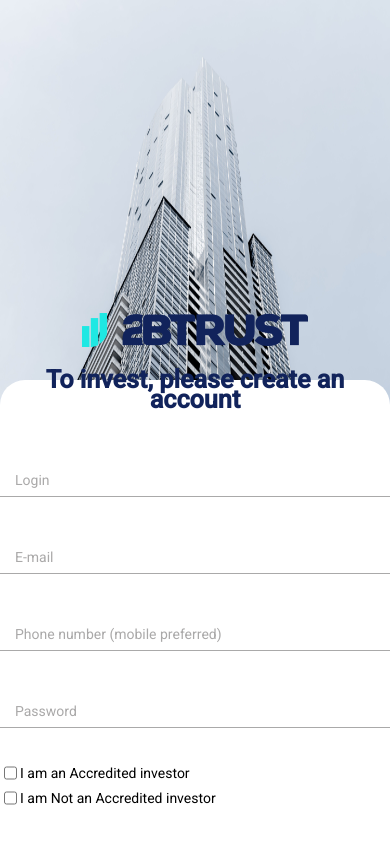
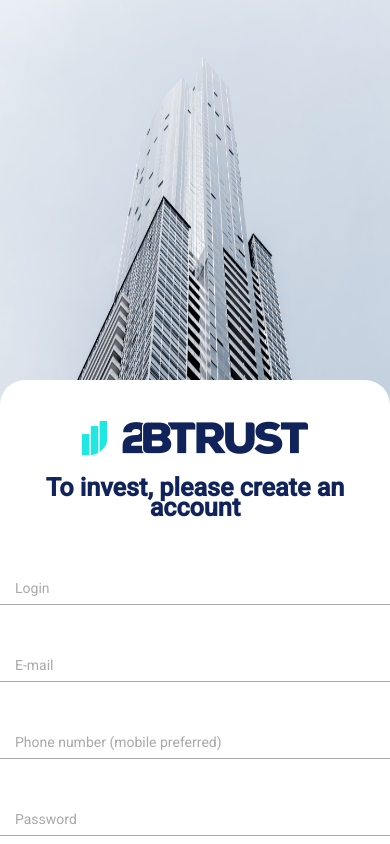
Before and after one commit to PedroTrudes/angular-plataforma-2b, an Angular app: page /sing-in in a window 390 px wide. Shown: the top 844 px of the page. Built offline with nearby package versions, Linux system fonts and the light colour scheme.

Commit message:
subindo teste de responsividade

```diff
--- a/src/app/components/form/cadastro/cadastro.component.css
+++ b/src/app/components/form/cadastro/cadastro.component.css
@@ -170,11 +170,12 @@
     width: 100%;
     border-top-right-radius: 25px;
     border-bottom-left-radius: 0px;
-    height: 60vh;
+    height: auto;
     flex-wrap: nowrap;
   }
   .cadastro--logo{
     margin-bottom: 0px;
+    margin-top: 25px;
   }
 
   .container__voltar--login{
```
